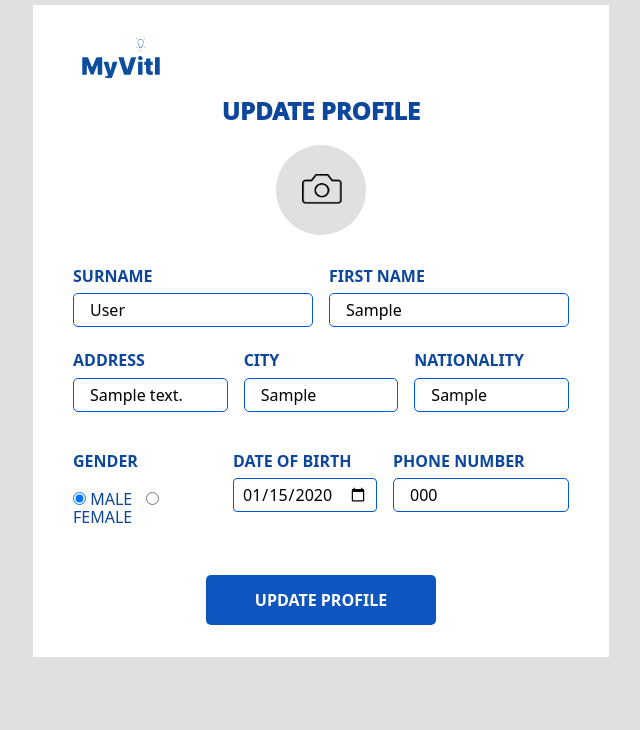
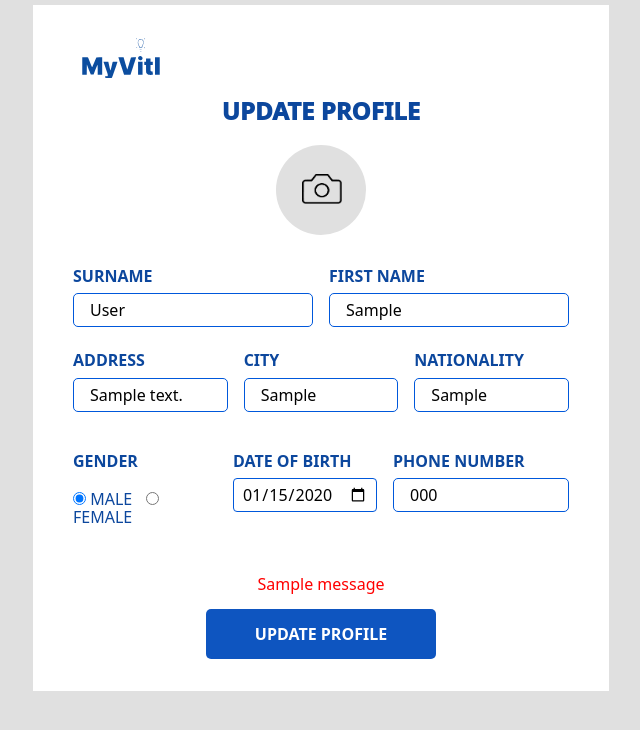
Before and after one commit to mnhaqq/myvitl, a Django app: page /profile/my_profile/ in a window 1280 px wide. Shown: the top 730 px of the page, without its empty margins (319-959 px from the left). Run offline with Django 5.2, Linux system fonts and the light colour scheme; a user stored in the database is signed in; tables that the repository leaves empty hold one stand-in row (values such as "Sample post"); one stand-in notice (Sample message) is shown.

Commit message:
Add is_complete field to Profile model and update profile_update template

```diff
--- a/accounts/models.py
+++ b/accounts/models.py
@@ -18,6 +18,7 @@ class Profile(models.Model):
     dob = models.DateField(blank=True, null=True)
     number = models.CharField(max_length=13, blank=True)
     profile_pic = models.ImageField(default='empty_avatar.jpg', upload_to='profile')
+    is_complete = models.BooleanField(default=False)
 
     def __str__(self):
         return f"{self.user.username}'s profile"
--- a/accounts/templates/accounts/profile_update.html
+++ b/accounts/templates/accounts/profile_update.html
@@ -75,6 +75,12 @@
                     </div>
                 </div>
 
+                {% if messages %}
+                    {% for message in messages %}
+                        <div class="error"><span>{{message}}</span></div>
+                    {% endfor %}
+
+                {% endif %}
                 <div class="confirm">
                     <button type="submit">UPDATE PROFILE</button>
                 </div>
--- a/accounts/views.py
+++ b/accounts/views.py
@@ -15,7 +15,8 @@ def signup(request):
     if form.is_valid():
         instance = form.save()
         Profile.objects.create(user=instance)
-        return redirect('login')
+        login(request, instance)
+        return redirect('profile')
 
     context={'form':form}
     return render(request, 'accounts/signup.html', context)
@@ -49,8 +50,23 @@ def profile(request):
     form = ProfileForm(request.POST or None, request.FILES or None, instance=profile)
 
     if form.is_valid():
-        form.save()
-        redirect('profile')
+        instance = form.save(commit=False)
+
+        cleaned_data = form.cleaned_data
+
+        for field_name, value in cleaned_data.items():
+            if field_name == 'is_complete' or field_name == 'user':
+                continue
+            if not value:
+                instance.save()
+                profile.is_complete = False
+                messages.error(request, "Complete your profile")
+                return redirect('profile')
+
+        instance.is_complete = True
+        instance.save()
+
+        return redirect('patient_dashboard')
 
     context = {
         'profile': profile,
--- a/static/css/profile_update.css
+++ b/static/css/profile_update.css
@@ -183,3 +183,10 @@ form input[type="text"], form input[type="tel"] {
 .confirm button:hover {
     background-color: #002c5a;
 }
+
+.error {
+    display: flex;
+    justify-content: center;
+    color: red;
+    font-weight: 500;
+}
```
Also changed, not shown: records/views.py (+8 -1 lines), accounts/migrations/0006_profile_is_complete.py (added).
